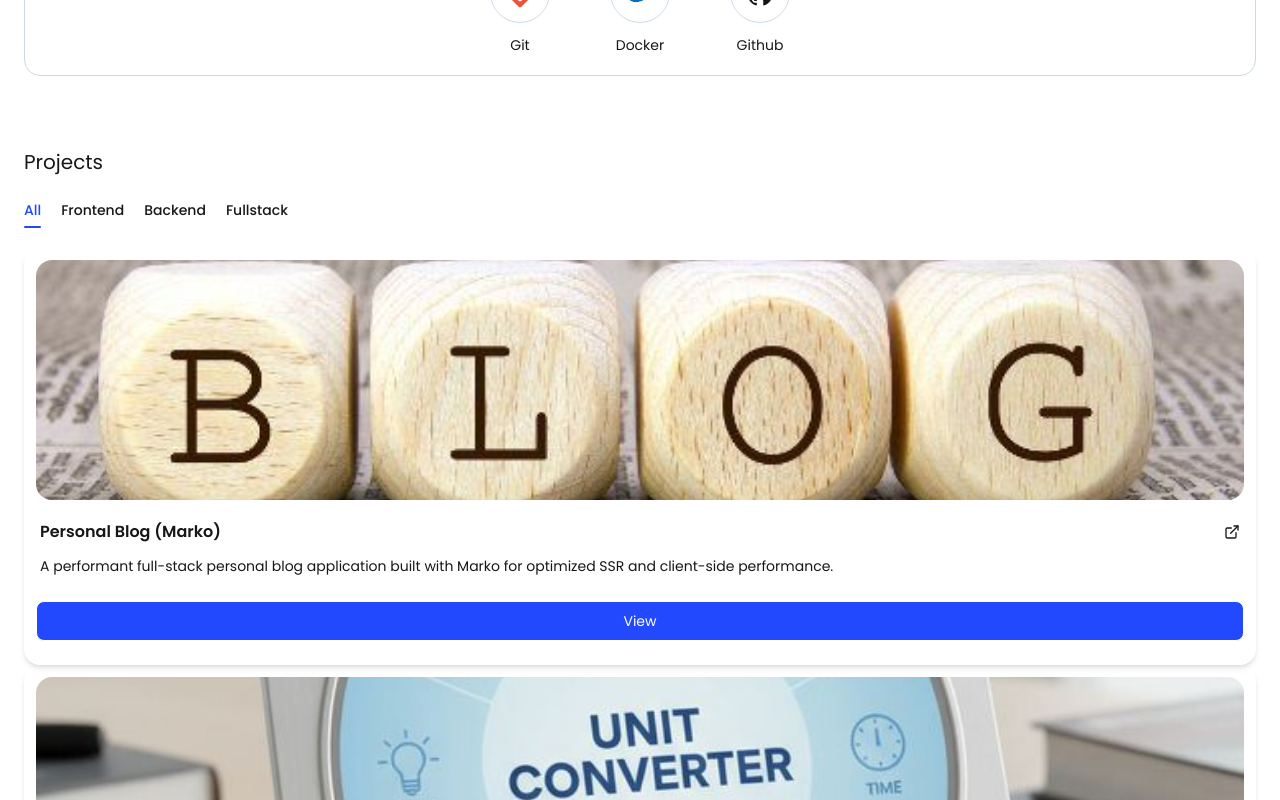
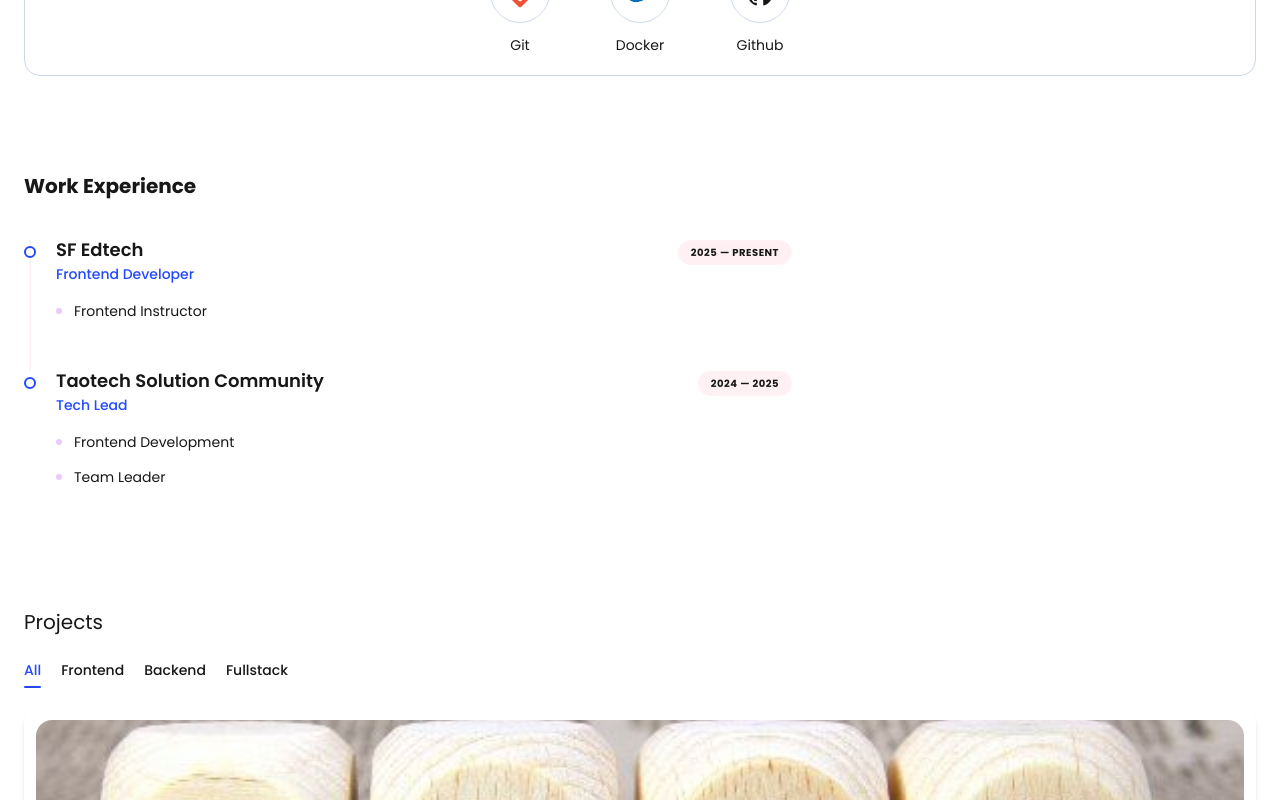
Before and after one commit to Cleve-keem/Portfolios, a Next.js app: page / in a window 1280 px wide. Shown: the part 1000-1800 px from the top of the page. Built offline with nearby package versions, Linux system fonts and the light colour scheme.

Commit message:
feat: added work experiences UI

```diff
--- a/src/app/page.tsx
+++ b/src/app/page.tsx
@@ -1,3 +1,4 @@
+import Experience from "@/components/Experience";
 import Footer from "@/components/Footer";
 import Header from "@/components/header/Header";
 import HeroSection from "@/components/hero/HeroSection";
@@ -10,6 +11,7 @@ export default function page() {
       <Header />
       <HeroSection />
       <Skills />
+      <Experience />
       <Projects />
       <Footer />
     </div>
--- /dev/null
+++ b/src/components/Experience.tsx
@@ -0,0 +1,81 @@
+import { experiences } from "@/constants/experiences";
+
+export default function Experience() {
+  return (
+    <section className="px-6 py-12">
+      <h3 className="text-xl font-bold mb-10 text-content-strong">
+        Work Experience
+      </h3>
+
+      <div className="max-w-3xl">
+        {experiences.map((exp, index) => (
+          <div key={index} className="group relative flex gap-x-5">
+            {/* The Timeline Track Area */}
+            <div className="relative flex flex-col items-center">
+              {/* Vertical Line */}
+              <div
+                className={`absolute top-0 bottom-0 w-0.5 bg-surface-muted
+                ${index === experiences.length - 1 ? "h-0" : "h-full"}`}
+              />
+              {/* Dot */}
+              <div className="relative z-10 size-3 rounded-full border-2 border-brand bg-canvas mt-1.5 transition-transform group-hover:scale-125" />
+            </div>
+
+            {/* Content Area */}
+            <div className="grow pb-12">
+              <div className="flex flex-col md:flex-row md:items-center justify-between gap-2 mb-4">
+                <div>
+                  <h4 className="text-lg font-semibold text-content-strong leading-5">
+                    {exp.company}
+                  </h4>
+                  <p className="text-sm font-medium text-brand mt-1">
+                    {exp.role}
+                  </p>
+                </div>
+                <span className="text-[10px] uppercase tracking-wider font-bold px-3 py-1 rounded-full bg-surface-tint text-content-muted border border-surface-muted self-start">
+                  {exp.period}
+                </span>
+              </div>
+
+              <ul className="space-y-3">
+                {exp.points.map((point, idx) => (
+                  <li
+                    key={idx}
+                    className="flex items-start gap-3 text-content-default text-sm leading-relaxed"
+                  >
+                    <span className="mt-2 size-1.5 shrink-0 rounded-full bg-highlight opacity-40" />
+                    {point}
+                  </li>
+                ))}
+              </ul>
+            </div>
+          </div>
+        ))}
+      </div>
+    </section>
+  );
+}
+
+{
+  /* mine styling */
+}
+{
+  /* <div className="border-l-2 border-blue-500 px-3 relative"> */
+}
+
+{
+  /* <div className="flex">
+          <div className="flex-1 flex items-center">
+            <span className="size-2 rounded-full inline-block absolute top-0 -left-1.25 backdrop-blur-2xl bg-blue-800"></span>
+            <h4 className="font-bold">SF Edtech</h4>
+          </div>
+          <span className="text-sm font-semibold">2025 - present</span>
+        </div> */
+}
+{
+  /* <ul>
+          <li>Researcher</li>
+          <li>Developer</li>
+          <li>Mentor</li>
+        </ul> */
+}
--- a/src/components/project/Projects.tsx
+++ b/src/components/project/Projects.tsx
@@ -56,7 +56,10 @@ export default function Projects() {
             ))}
           </AnimatePresence>
         ) : (
-          <p>No {sortBy} project available!</p>
+          <p>
+            No {sortBy.at(0)?.toUpperCase() + sortBy.slice(1)} project
+            available!
+          </p>
         )}
       </div>
     </section>
--- /dev/null
+++ b/src/constants/experiences.ts
@@ -0,0 +1,14 @@
+export const experiences = [
+  {
+    company: "SF Edtech",
+    role: "Frontend Developer",
+    period: "2025 — Present",
+    points: ["Frontend Instructor"],
+  },
+  {
+    company: "Taotech Solution Community",
+    role: "Tech Lead",
+    period: "2024 — 2025",
+    points: ["Frontend Development", "Team Leader"],
+  },
+];
```
